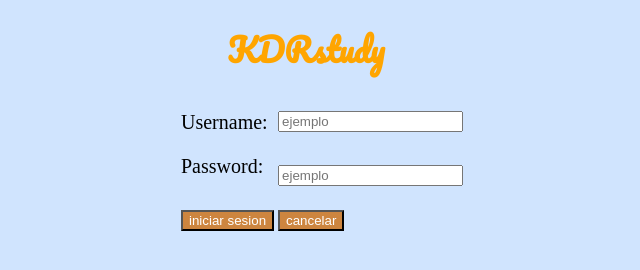
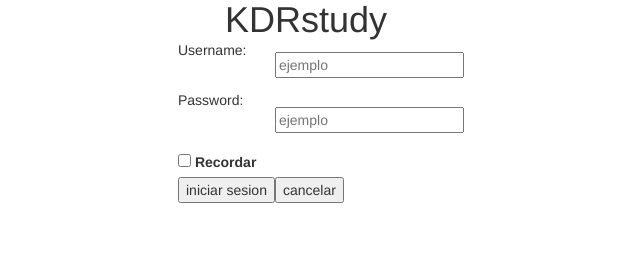
Before and after one commit to Alejomaker/ejercicio-3-formulario, a plain HTML site: page index.html in a window 1280 px wide. Shown: the whole page, without its empty margins (334-974 px from the left). Drawn offline with nearby package versions, Linux system fonts and the light colour scheme.

Commit message:
inclusion de bootstrap

```diff
--- a/assets/documentos.css
+++ b/assets/documentos.css
@@ -1,24 +1,8 @@
-body {
-   background-color: #d0e4fe;
+.titulo {
+  margin: auto;
+  text-align: center;
 }
 
-h1 {
-   color: orange;
-   text-align: center;
-   font-family: 'Pacifico', cursive;
-}
-
-p {
-   font-family: "Times New Roman";
-   font-size: 20px;
-}
-form{
-line-height: 0;
-}
-button {
-  background-color: peru;
-  color: white;
-}
 .formulario {
   position: absolute;
   left: 40%;
--- a/index.html
+++ b/index.html
@@ -4,10 +4,12 @@
 <title>kdrstudy</title>
 <link rel="stylesheet" type="text/css" href="./assets/documentos.css">
 <link href='https://fonts.googleapis.com/css?family=Pacifico' rel='stylesheet' type='text/css'>
+<link rel="stylesheet" href="https://maxcdn.bootstrapcdn.com/bootstrap/3.3.6/css/bootstrap.min.css">
 </head>
 
 <body>
-<h1>KDRstudy</h1>
+  <div class="container-fluid">
+    <h1 class="titulo">KDRstudy</h1>
     <div class="formulario">
       <form>
         <table>
@@ -20,6 +22,9 @@
             <td><input type="password" name="password" placeholder="ejemplo"></td>
           </tr>
           <tr>
+            <td colspan="2"><label><input type="checkbox"> Recordar</label></td>
+          </tr>
+          <tr>
             <td>
                <button type="submit" name="enviar">iniciar sesion</button>
             </td>
@@ -30,7 +35,7 @@
         </table>
       </form>
     </div>
-
+  </div>
 </body>
 
 </html>
```
Lines whose indentation alone changed are shown as unchanged.
